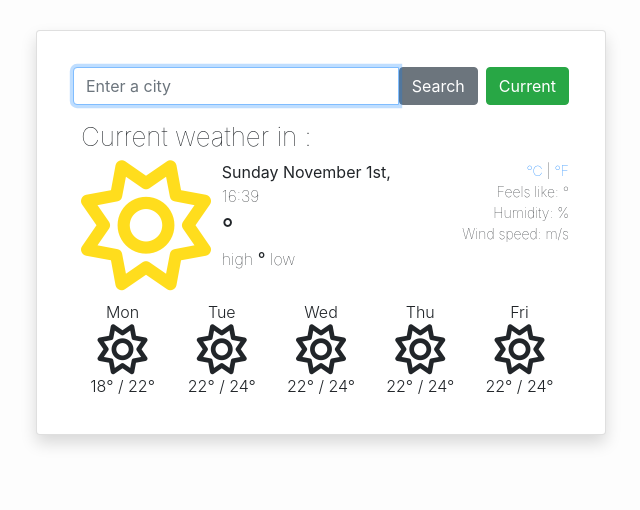
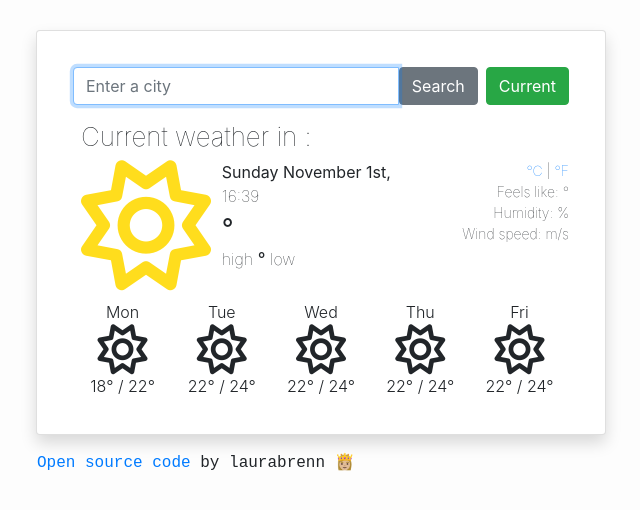
Before and after one commit to laurabrenn/shecodes_plus, a plain HTML site: page index.html in a window 1280 px wide. Shown: the whole page, without its empty margins (319-959 px from the left). Drawn offline with nearby package versions, Linux system fonts and the light colour scheme; no server answers.

Commit message:
added coded by

```diff
--- a/index.html
+++ b/index.html
@@ -14,7 +14,7 @@
 
 <body>
     <div class="container">
-        <div class="card shadow p-3 mb-5 bg-white rounded">
+        <div class="card shadow p-3 bg-white rounded">
             <div class="card-body">
                 <form>
                     <div class="input-group mb-3">
@@ -88,6 +88,7 @@
             </div>
         </div>
     </div>
+    <p class="p-3 coded-by"><a href="https://github.com/laurabrenn/shecodes_plus">Open source code</a> by laurabrenn 👸🏼</p>
 </body>
 
 <script src="src/index.js" ;></script>
--- a/src/styles.css
+++ b/src/styles.css
@@ -15,6 +15,10 @@ h2 {
   font-weight: lighter;
   line-height: normal;
 }
+.coded-by {
+  font-family: monospace;
+}
+
 .info p {
   margin-bottom: 0;
 }
```
